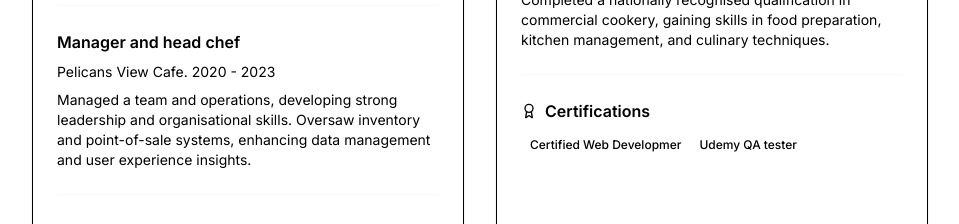
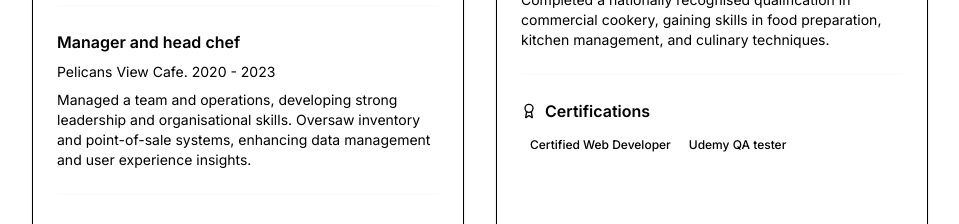
Before and after one commit to LukeZHar/t3-portfolio, a Next.js app: page /about in a window 1280 px wide. Shown: the part 1160-1384 px from the top of the page, without its empty margins (160-1119 px from the left). Built offline with nearby package versions, Linux system fonts and the light colour scheme.

Commit message:
Feat: fix spelling

```diff
--- a/src/app/about/page.tsx
+++ b/src/app/about/page.tsx
@@ -168,7 +168,7 @@ export default function AboutPage() {
                     Certifications
                   </h3>
                   <div className="space-y-2">
-                    <Badge variant="secondary">Certified Web Developmer</Badge>
+                    <Badge variant="secondary">Certified Web Developer</Badge>
                     <Badge variant="secondary">Udemy QA tester</Badge>
                   </div>
                 </div>
--- a/src/app/projects/page.tsx
+++ b/src/app/projects/page.tsx
@@ -16,7 +16,6 @@ import { Input } from "~/components/ui/input";
 import { Tabs, TabsList, TabsTrigger } from "~/components/ui/tabs";
 import { Play, Github, ExternalLink, Search, Calendar } from "lucide-react";
 import { allProjects } from "~/lib/const";
-
 
 export default function ProjectsPage() {
   const [isSelectedProject, setIsSelectedProject] = useState<
@@ -69,7 +68,7 @@ export default function ProjectsPage() {
 
           {/* Filters */}
           <Tabs value={isActiveTab} onValueChange={setIsActiveTab}>
-            <TabsList className="mx-auto mb-4 md:flex w-full max-w-md md:flex-row bg-zinc-800 text-sm">
+            <TabsList className="mx-auto mb-4 w-full max-w-md bg-zinc-800 text-sm md:flex md:flex-row">
               <TabsTrigger className="focus:bg-black/100" value="all">
                 All
               </TabsTrigger>
```
Also changed, not shown: src/app/page.tsx (+7 -5 lines).
